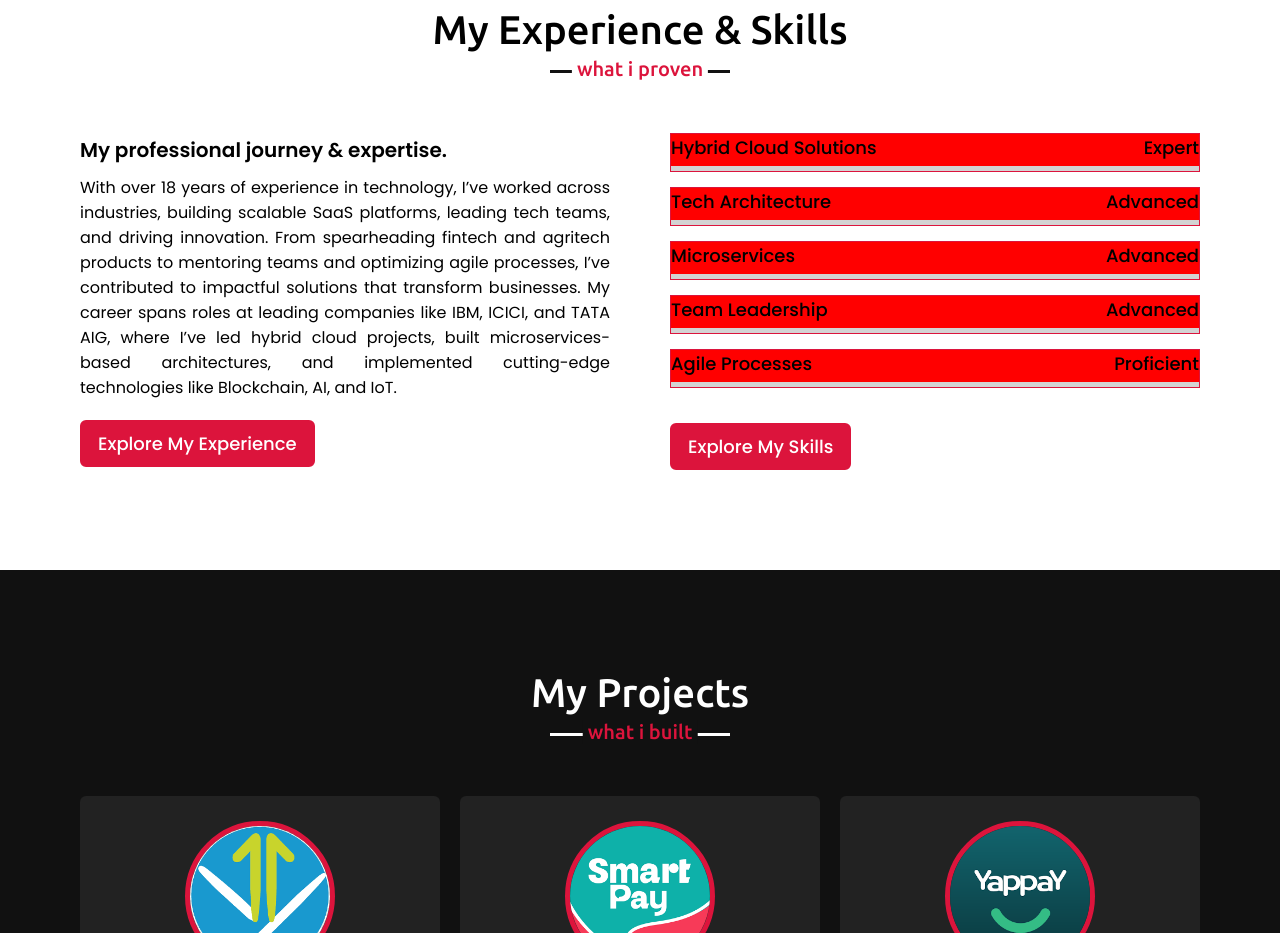
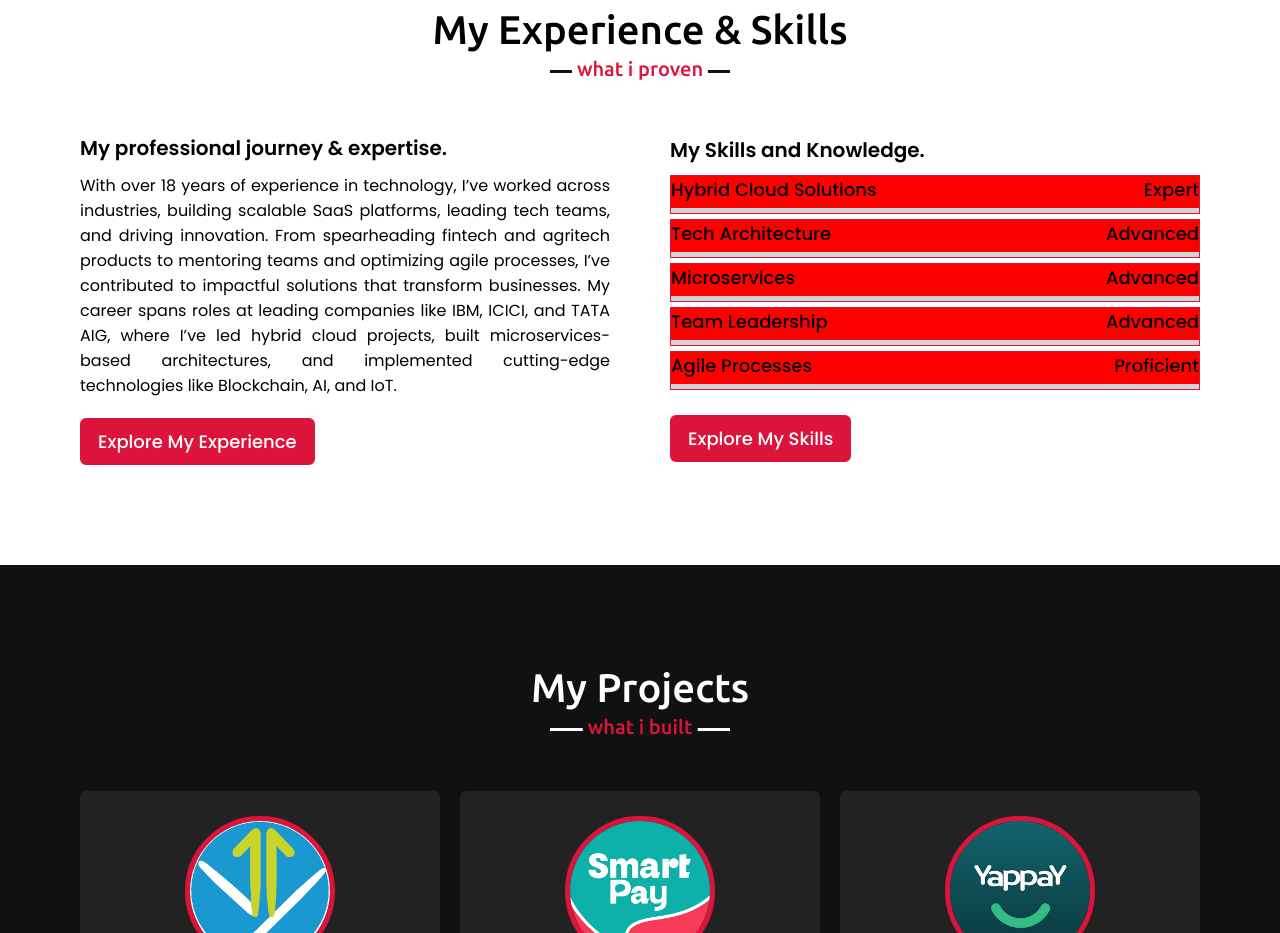
Before and after one commit to Aswin21092002/personal_website, a plain HTML site: page index.html in a window 1280 px wide. Shown: the part 2480-3413 px from the top of the page. Drawn offline with nearby package versions, Linux system fonts and the light colour scheme.

Commit message:
Add this all

```diff
--- a/index.html
+++ b/index.html
@@ -139,6 +139,7 @@
                 <a href="experince.html">Explore My Experience</a>
             </div>
             <div class="column right">
+                <div class="text">My Skills and Knowledge.</div>
                 <div class="bars">
                     <div class="info">
                         <span>Hybrid Cloud Solutions</span>
--- a/style.css
+++ b/style.css
@@ -343,7 +343,7 @@ section .title::after{
     background: none;
 }
 .skills .skills-content .right .bars {
-    margin-bottom: 15px;
+    margin-bottom: 5px;
     background-color: red; /* Sets the background of the bars to red */
     border: 1px solid crimson; /* Optional: Adds a crimson border for better visibility */
 }
@@ -381,13 +381,18 @@ section .title::after{
 .skills-content .right .js::before{
     width: 80%;
 }
-.skills-content .right .php::before{
+
+.skills-content .right .Hybrid Cloud Solutions::before{
     width: 50%;
 }
-.skills-content .right .mysql::before{
+.skills-content .right .Microservices::before{
     width: 70%;
 }
-
+.skills .skills-content .right .text{
+    font-size: 20px;
+    font-weight: 600;
+    margin-bottom: 10px;
+}
 .skills .skills-content .right a{
     display: inline-block;
     background: crimson;
```
